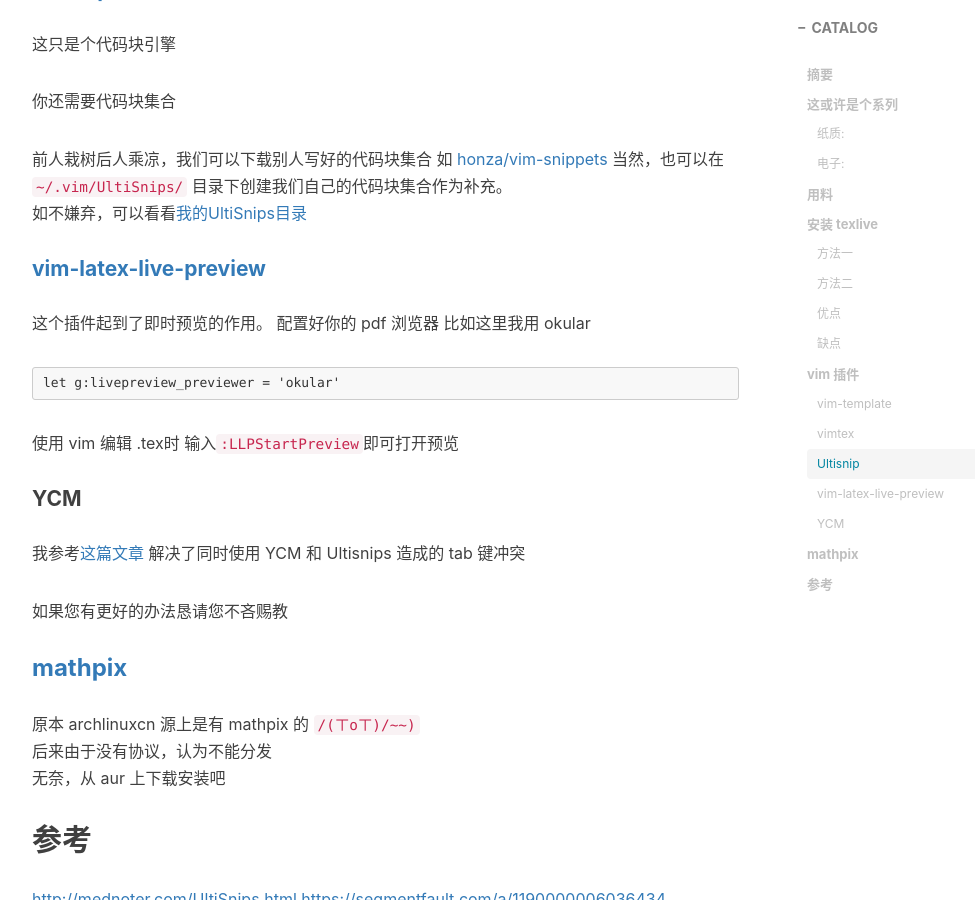
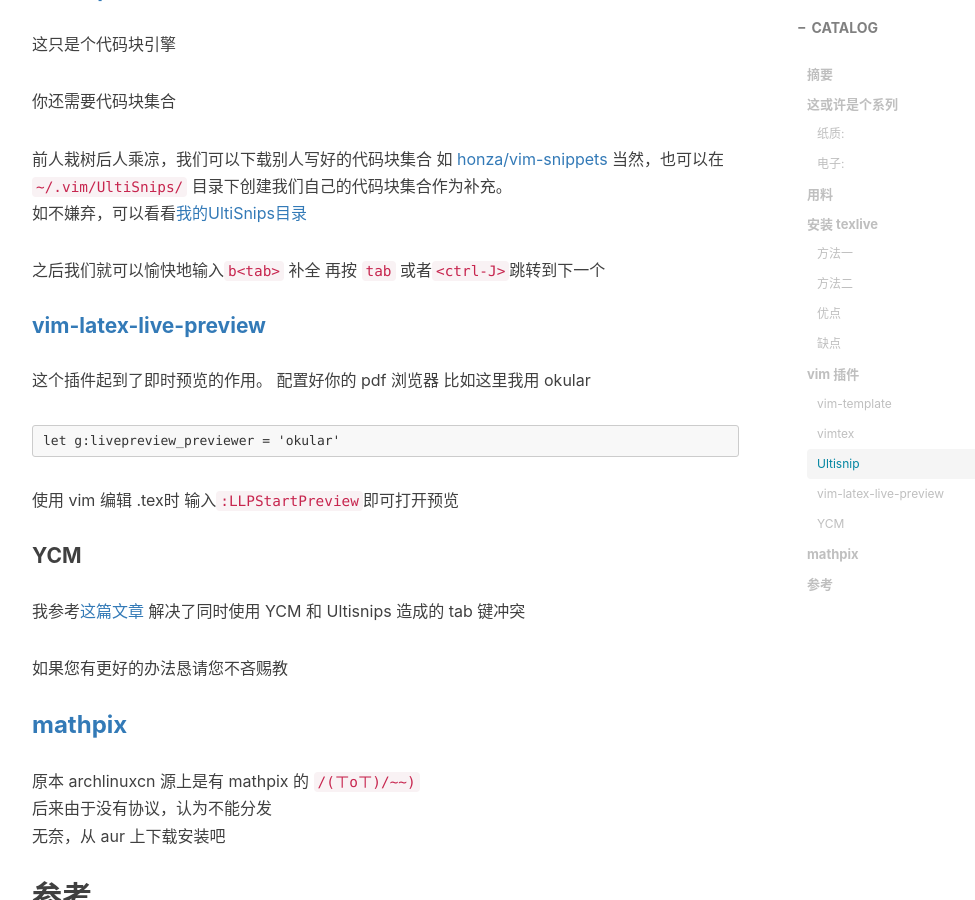
Before and after one commit to junyixu/junyixu.github.io, a Jekyll site: the page built from _posts/2019-03-22-Happy-LaTeXing.md, in a window 1280 px wide and 900 px high, scrolled down 3505 px. Shown: the whole window, without its empty margins (233-1208 px from the left). Built offline with Jekyll 4.4.1, drawn with Linux system fonts in a browser that asks for light colours; nearby versions of some CDN libraries; comment, search, counter and statistics services are not loaded.

Commit message:
Happy LaTeXing

```diff
--- a/_posts/2019-03-22-Happy-LaTeXing.md
+++ b/_posts/2019-03-22-Happy-LaTeXing.md
@@ -103,6 +103,11 @@
 当然，也可以在 `~/.vim/UltiSnips/` 目录下创建我们自己的代码块集合作为补充。
 如不嫌弃，可以看看[我的UltiSnips目录](https://github.com/junyixu/dotfiles/tree/master/vim)
 
+之后我们就可以愉快地输入`b<tab>`
+补全
+再按
+`tab` 或者`<ctrl-J>`跳转到下一个
+
 #### [vim-latex-live-preview](https://github.com/xuhdev/vim-latex-live-preview)
 这个插件起到了即时预览的作用。
 配置好你的 pdf 浏览器 比如这里我用 okular
```
